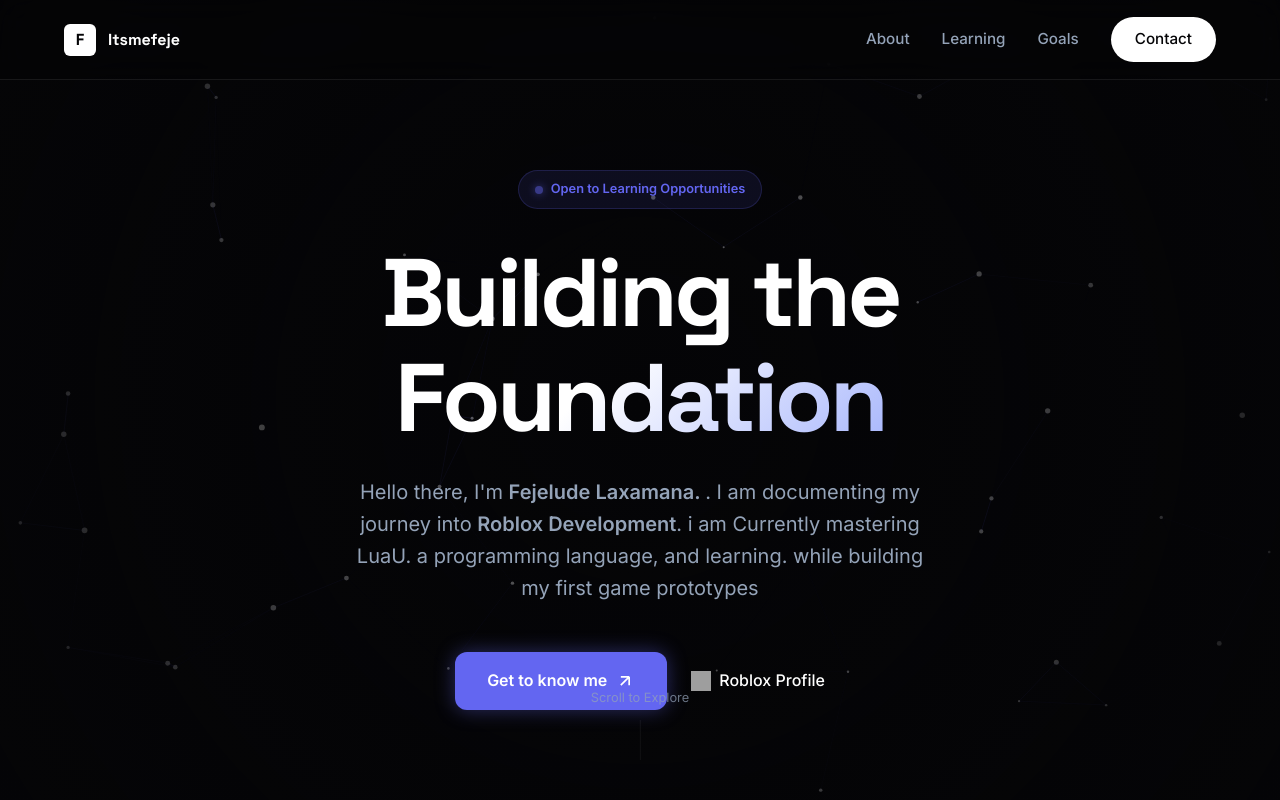
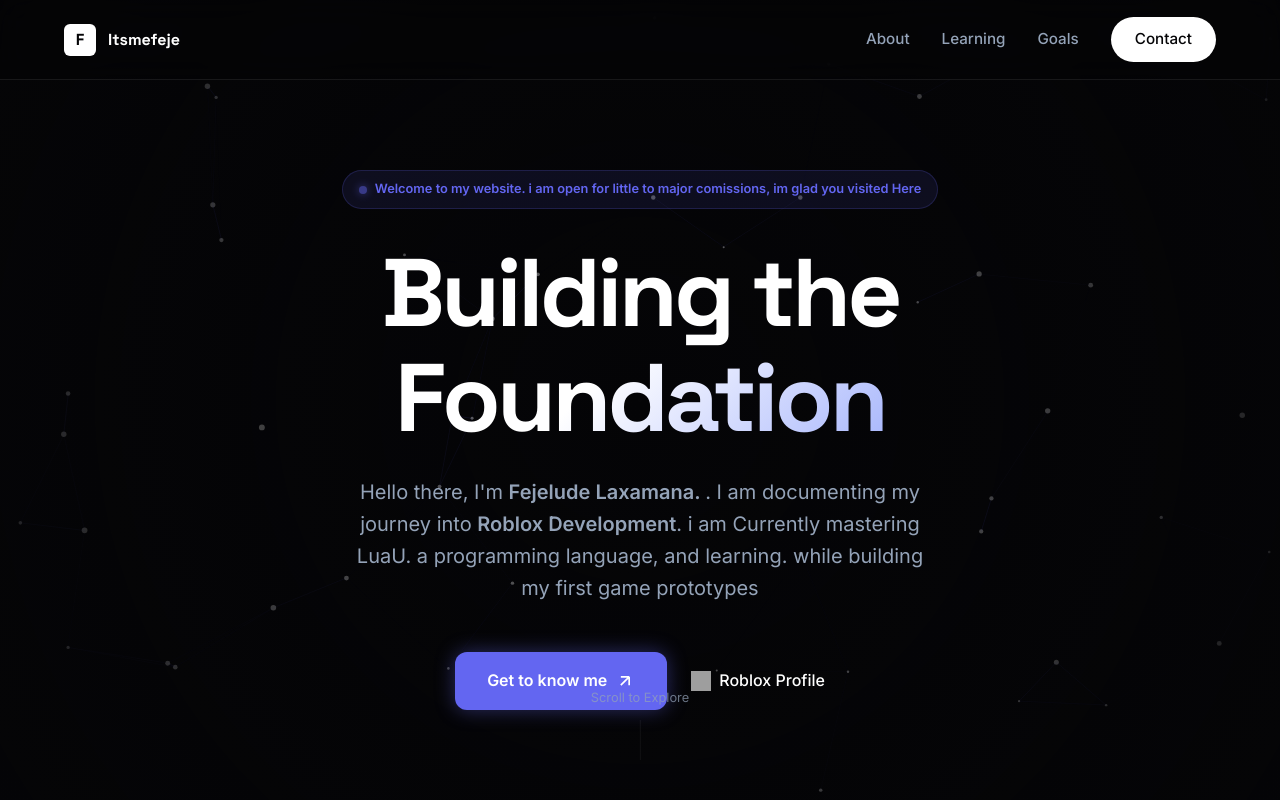
Before and after one commit to itsmefeje-max/itsmefeje-portfolio, a plain HTML site: page index.html in a window 1280 px wide. Shown: the top 800 px of the page. Drawn offline with Linux system fonts and the light colour scheme; grey boxes are pictures that could not be loaded.

Commit message:
Update index.html

```diff
--- a/index.html
+++ b/index.html
@@ -35,7 +35,7 @@
       <div class="hero-content reveal">
         <div class="status-badge">
           <span class="pulse-dot"></span>
-          <span>Open to Learning Opportunities</span>
+          <span>Welcome to my website. i am open for little to major comissions, im glad you visited Here </span>
         </div>
 
         <h1 class="glitch-text">
```
